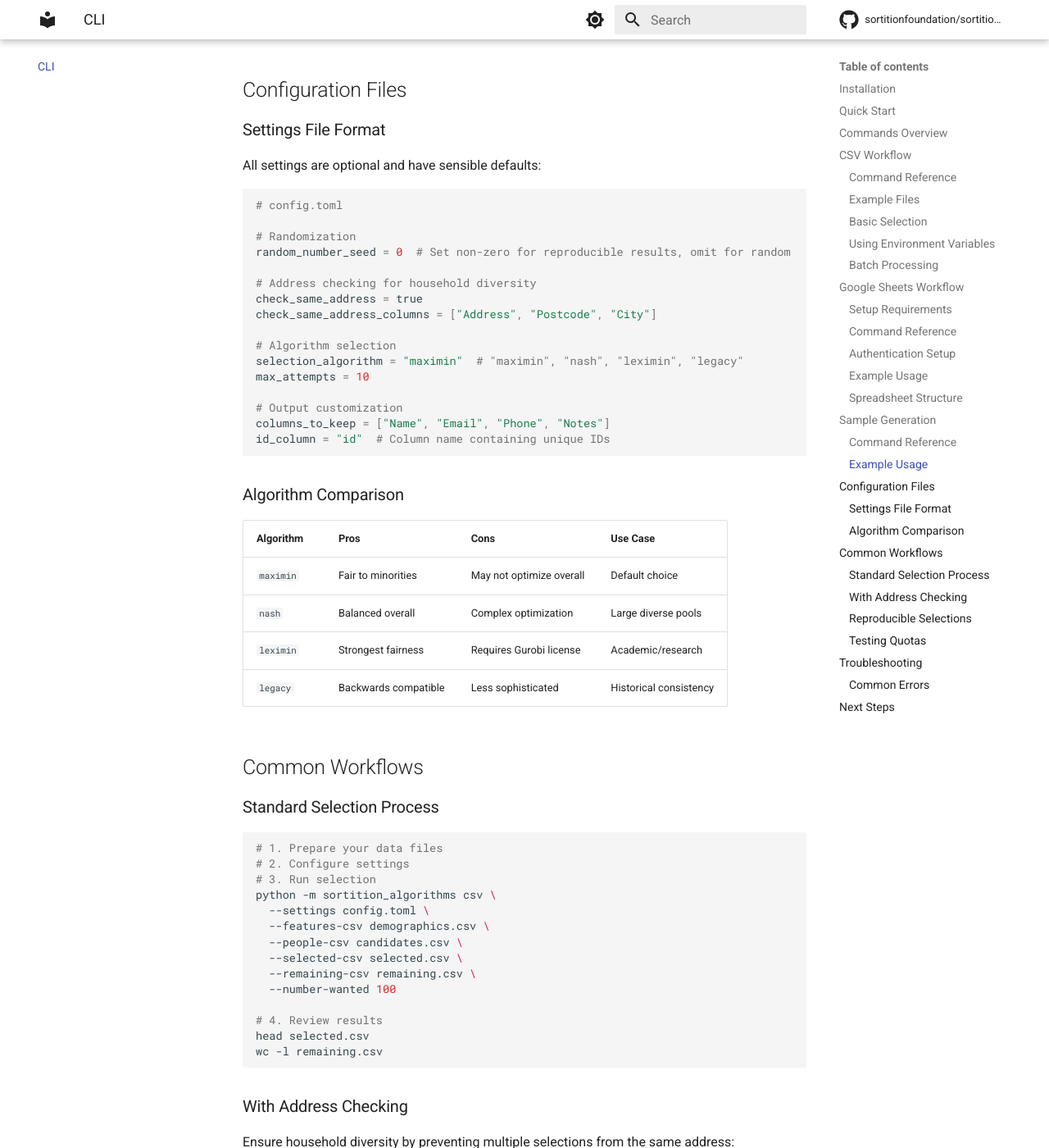
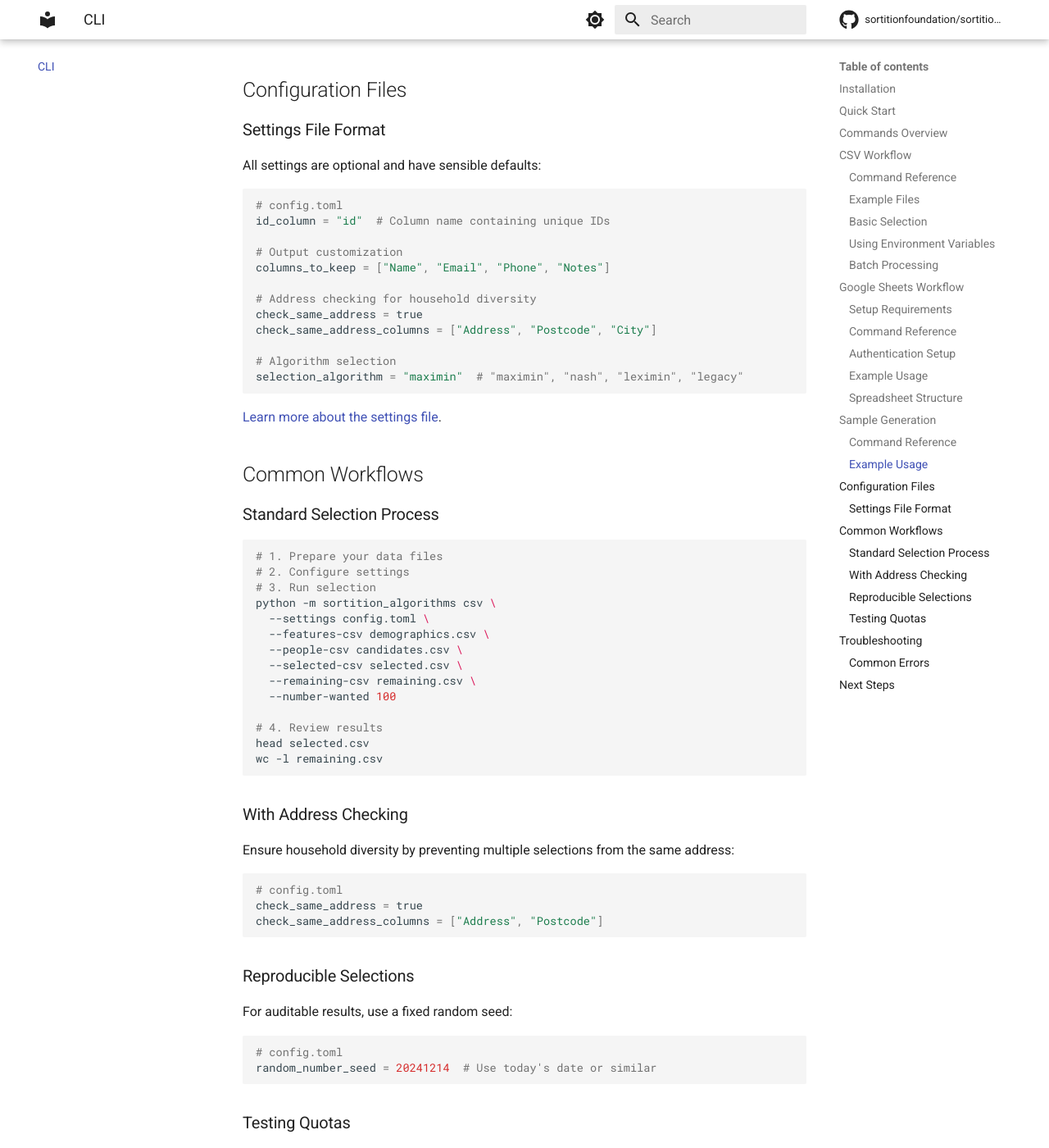
Before and after one commit to sortitionfoundation/sortition-algorithms, an MkDocs documentation site: the page built from docs/cli.md, in a window 1280 px wide and 1400 px high, scrolled down 6052 px. Shown: the whole window at 82% size. Built offline with MkDocs 1.6.1 and Material for MkDocs 9.7.7, drawn with Linux system fonts in a browser that asks for light colours; comment, search, counter and statistics services are not loaded.

Commit message:
More minor improvements to settings docs

````diff
--- a/docs/cli.md
+++ b/docs/cli.md
@@ -282,9 +282,10 @@ All settings are optional and have sensible defaults:
 
 ```toml
 # config.toml
+id_column = "id"  # Column name containing unique IDs
 
-# Randomization
-random_number_seed = 0  # Set non-zero for reproducible results, omit for random
+# Output customization
+columns_to_keep = ["Name", "Email", "Phone", "Notes"]
 
 # Address checking for household diversity
 check_same_address = true
@@ -292,21 +293,9 @@ check_same_address_columns = ["Address", "Postcode", "City"]
 
 # Algorithm selection
 selection_algorithm = "maximin"  # "maximin", "nash", "leximin", "legacy"
-max_attempts = 10
-
-# Output customization
-columns_to_keep = ["Name", "Email", "Phone", "Notes"]
-id_column = "id"  # Column name containing unique IDs
 ```
 
-### Algorithm Comparison
-
-| Algorithm | Pros                 | Cons                     | Use Case               |
-| --------- | -------------------- | ------------------------ | ---------------------- |
-| `maximin` | Fair to minorities   | May not optimize overall | Default choice         |
-| `nash`    | Balanced overall     | Complex optimization     | Large diverse pools    |
-| `leximin` | Strongest fairness   | Requires Gurobi license  | Academic/research      |
-| `legacy`  | Backwards compatible | Less sophisticated       | Historical consistency |
+[Learn more about the settings file](api-reference.md#settings-file).
 
 ## Common Workflows
 
````
Also changed, not shown: docs/api-reference.md (+11 -0 lines).
